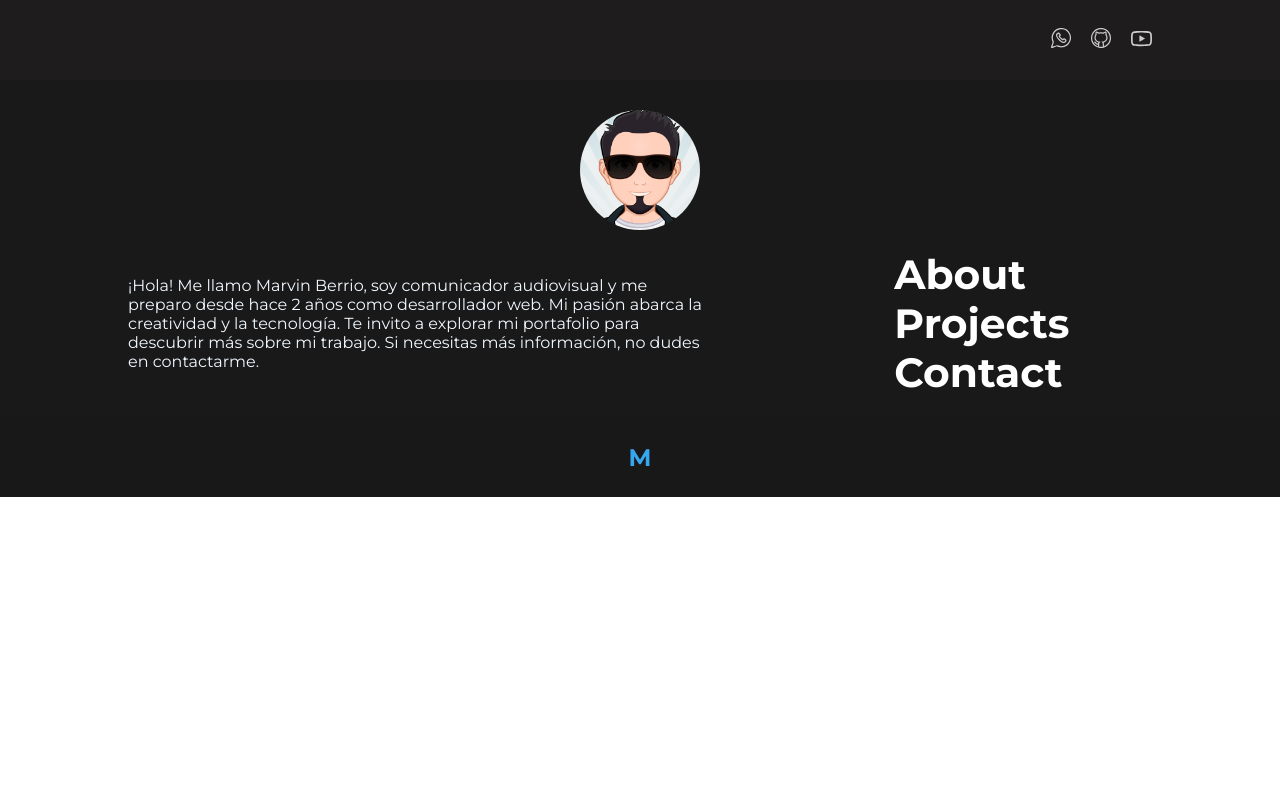
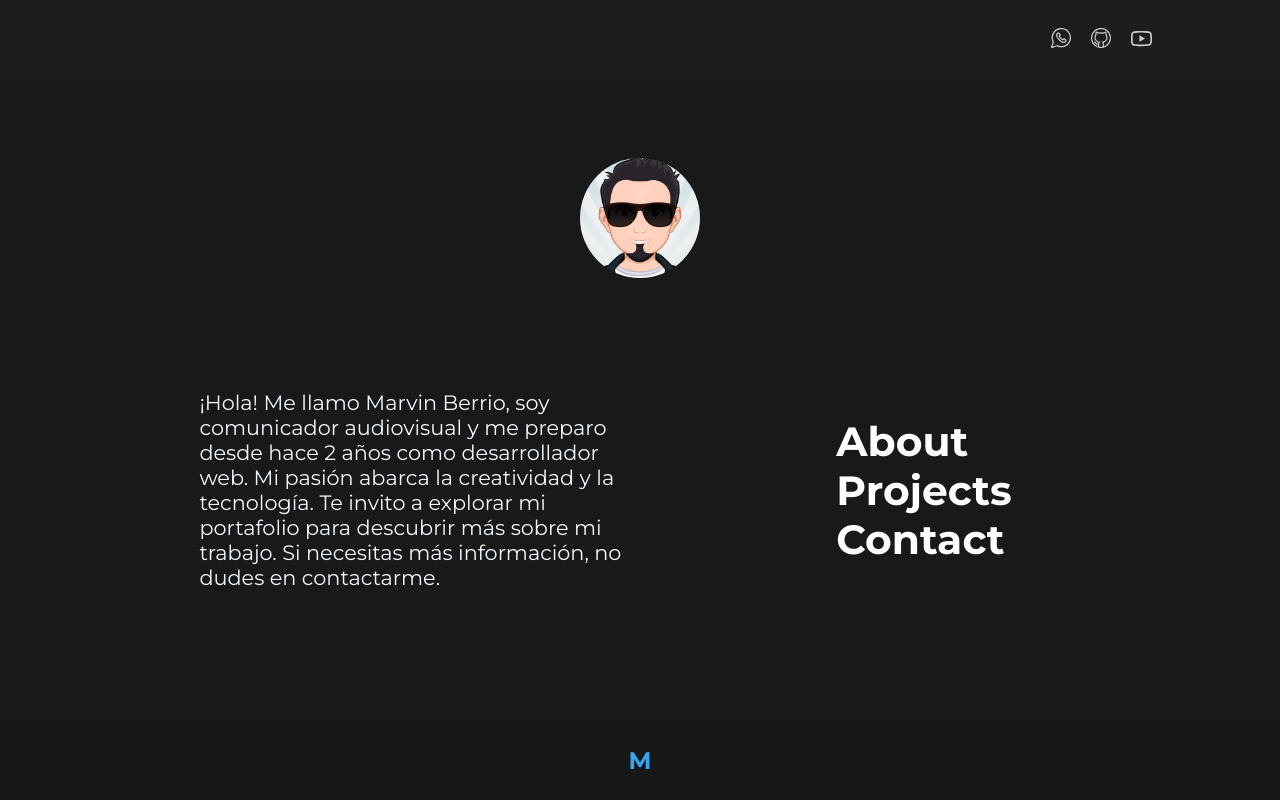
Before and after one commit to marvinccp/portfolio1, a Next.js app: page / in a window 1280 px wide. Built offline with nearby package versions, Linux system fonts and the light colour scheme.

Commit message:
view portrait correction

```diff
--- a/src/styles/main.module.css
+++ b/src/styles/main.module.css
@@ -118,26 +118,3 @@
     }
 
 }
-
-@media (orientation:landscape) {
-    /* Estilos para la vista vertical */
-
-    .text {
-        width: 60%;
-        margin: 0 auto;
-        text-align: unset;
-        font-size: 1rem;
-    }
-
-    .container {
-        height: auto;
-
-    }
-     .main {
-         flex-direction: row;
-         width: 80%;
-     }
-       .avatar {
-           margin: 30px 0 0 0;
-       }
-}
```
